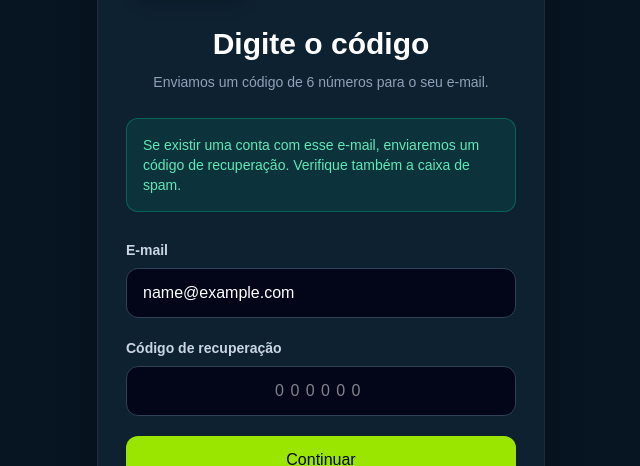
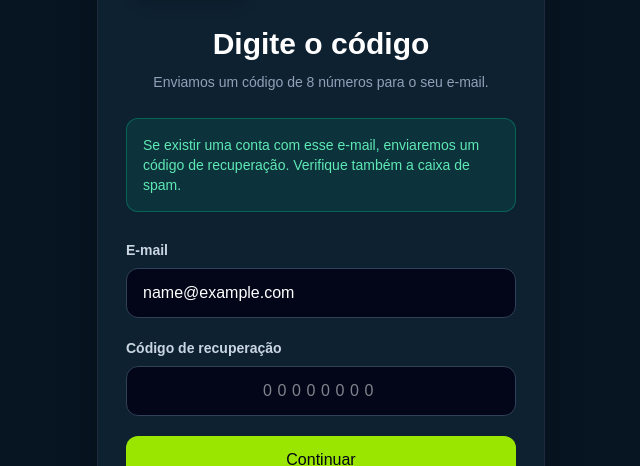
Before and after one commit to joaorath/bolao, a Next.js app in the folder frontend/: page /recuperar-senha in a window 1280 px wide. Both pictures are taken after typing "name@example.com" into the empty fields and a click on the button "Enviar código". Shown: the part 158-624 px from the top of the page, without its empty margins (319-959 px from the left). Built offline with nearby package versions, Linux system fonts and the light colour scheme; no server answers.

Commit message:
fix: accept eight-digit recovery codes

```diff
--- a/frontend/src/app/auth/password-actions.ts
+++ b/frontend/src/app/auth/password-actions.ts
@@ -208,9 +208,9 @@ export async function verifyPasswordRecoveryCode(
     );
   }
 
-  if (!/^\d{6}$/.test(token)) {
+  if (!/^\d{8}$/.test(token)) {
     return errorResult(
-      "O código deve possuir 6 números.",
+      "O código deve possuir 8 números.",
       ["token"],
     );
   }
--- a/frontend/src/components/password-recovery-flow.tsx
+++ b/frontend/src/components/password-recovery-flow.tsx
@@ -164,7 +164,7 @@ export function PasswordRecoveryFlow({
           </h1>
 
           <p className="mt-2 text-sm leading-6 text-slate-400">
-            Enviamos um código de 6 números
+            Enviamos um código de 8 números
             para o seu e-mail.
           </p>
         </div>
@@ -221,11 +221,11 @@ export function PasswordRecoveryFlow({
               inputMode="numeric"
               autoComplete="one-time-code"
               required
-              minLength={6}
-              maxLength={6}
-              pattern="[0-9]{6}"
-              placeholder="000000"
-              className="w-full rounded-xl border border-slate-700 bg-slate-950 px-4 py-3 text-center text-2xl font-extrabold tracking-[0.4em] outline-none transition focus:border-lime-400"
+              minLength={8}
+              maxLength={8}
+              pattern="[0-9]{8}"
+              placeholder="00000000"
+              className="w-full rounded-xl border border-slate-700 bg-slate-950 px-4 py-3 text-center text-2xl font-extrabold tracking-[0.2em] sm:tracking-[0.35em] outline-none transition focus:border-lime-400"
             />
           </label>
 
```
